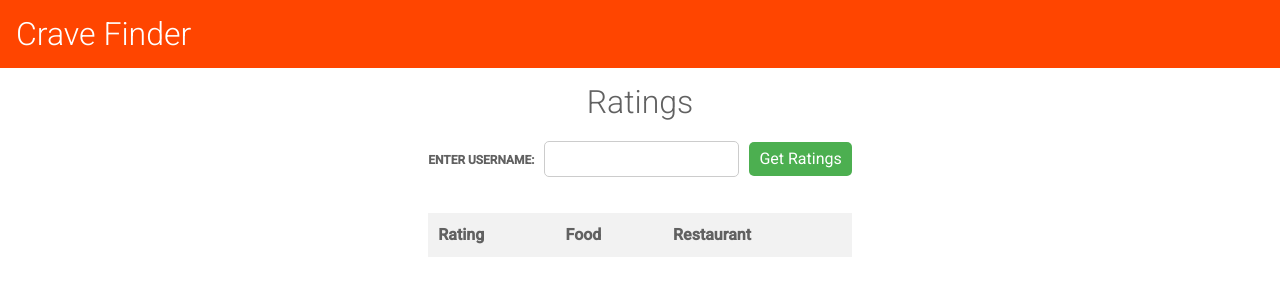
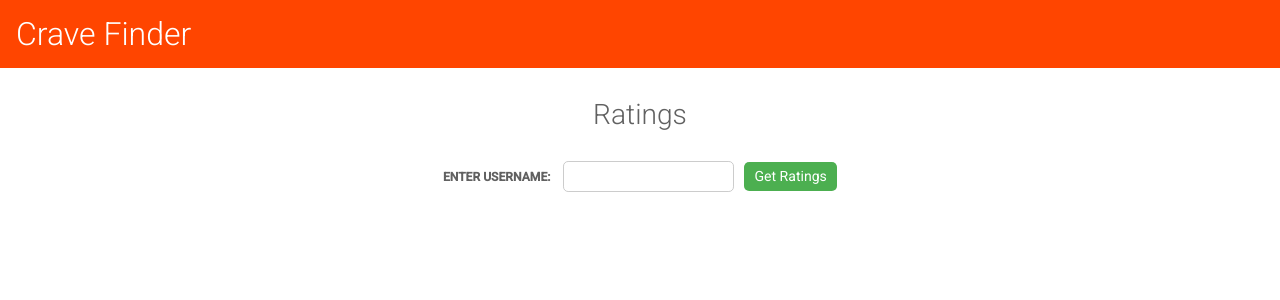
Before and after one commit to ZacharyBournand/crave-finder, an Angular app in the folder frontend/: page /reviews in a window 1280 px wide. Shown: the top 300 px of the page. Built offline with nearby package versions, Linux system fonts and the light colour scheme.

Commit message:
In the search user ratings, hide the entire table until the user searches for it. Edit of the 'Back' button in the dish-ratings component. Removal of the 'Back to Homepage' hyperlink in the registration page

```diff
--- a/frontend/src/app/dish-ratings/dish-ratings.component.css
+++ b/frontend/src/app/dish-ratings/dish-ratings.component.css
@@ -2,7 +2,7 @@
 h2 {
     font-size: 24px;
     margin-bottom: 20px;
-    margin: 1vw 0;
+    margin: 2vw 0;
 }
 
 h2 span {
@@ -32,3 +32,15 @@ h2 span {
 .ratings-table tr:nth-child(even) {
     background-color: #f2f2f2;
 }
+
+.back-hyperlink {
+    text-decoration: underline;
+    display: flex;
+    justify-content: center;
+    color: rgba(0, 0, 255, 0.508);
+    margin-top: 3.5vw;
+}
+
+.back-hyperlink:hover {
+    color: darkblue;
+}
--- a/frontend/src/app/reviews-page/reviews-page.component.css
+++ b/frontend/src/app/reviews-page/reviews-page.component.css
@@ -1,37 +1,37 @@
 /* Styles for header */
 .header {
-  font-size: 32px;
-  margin-bottom: 15px;
-  margin-top: 10px;
+  font-size: 2.2vw;
+  margin: 2vw 0;
   font-weight: lighter;
   text-align: center;
 }
 
 /* Styles for input container */
 .input-container {
-  margin-bottom: 20px;
+  margin-bottom: 2vw;
 }
 
 /* Styles for label */
 .input-container label {
   display: inline-block;
-  margin-right: 10px;
+  margin-right: 1vw;
+  font-size: .95vw;
 }
 
 /* Styles for input */
 .input-container input {
-  padding: 5px;
-  font-size: 16px;
-  border-radius: 5px;
-  border: 1px solid #ccc;
-  margin-right: 10px;
+  padding: .3vw;
+  font-size: 1.1vw;
+  border-radius: .4vw;
+  border: .1vw solid #ccc;
+  margin-right: .8vw;
 }
 
 /* Styles for button */
 .input-container button {
-  padding: 5px 10px;
-  font-size: 16px;
-  border-radius: 5px;
+  padding: .3vw .8vw;
+  font-size: 1.1vw;
+  border-radius: .4vw;
   background-color: #4CAF50;
   color: #fff;
   border: none;
@@ -45,22 +45,30 @@
 .ratings-table {
   border-collapse: collapse;
   width: 100%;
+  border: .1vw solid #ddd;
 }
 
 /* Styles for table head */
 .ratings-table th {
   text-align: left;
-  padding: 10px;
+  padding: .8vw;
   background-color: #f2f2f2;
 }
 
 /* Styles for table row */
 .ratings-table td {
-  border: 1px solid #ddd;
-  padding: 10px;
+  border: .1vw solid #ddd;
+  padding: .8vw;
 }
 
 /* Styles for alternating row colors */
 .ratings-table tr:nth-child(even) {
   background-color: #f2f2f2;
 }
+
+.no-ratings {
+  text-align: center;
+  color: red;
+  font-weight: bold;
+  font-size: medium;
+}
--- a/frontend/src/app/reviews-page/reviews-page.component.html
+++ b/frontend/src/app/reviews-page/reviews-page.component.html
@@ -6,7 +6,7 @@
     <button (click)="getUserRatings()">Get Ratings</button>
 </div>
 
-<table class="ratings-table">
+<table class="ratings-table" *ngIf="ratings.length > 0">
     <thead>
       <tr>
         <th>Rating</th>
@@ -22,3 +22,5 @@
       </tr>
     </tbody>
 </table>
+
+<p class="no-ratings" *ngIf="noRatings">No ratings from {{username}} yet</p>
--- a/frontend/src/app/reviews-page/reviews-page.component.ts
+++ b/frontend/src/app/reviews-page/reviews-page.component.ts
@@ -2,13 +2,6 @@ import { Component } from '@angular/core';
 import { HttpClient } from '@angular/common/http';
 import { HttpParams } from '@angular/common/http';
 import { Rating } from '../restaurants'
-
-/*interface Rating {
-  rating: number;
-  restaurant: string;
-  food: string;
-  user_id: string;
-}*/
 
 @Component({
   selector: 'app-reviews-page',
@@ -18,6 +11,7 @@ import { Rating } from '../restaurants'
 export class ReviewsPageComponent {
   ratings: Rating[] = [];
   username: string = '';
+  noRatings: boolean = false;
 
   constructor(private http: HttpClient) { }
 
@@ -27,6 +21,9 @@ export class ReviewsPageComponent {
     this.http.get<Rating[]>('http://localhost:8080/get-user-ratings?user_id=', {params}).subscribe(
       data => {
         this.ratings = data;
+
+        // Check if ratings array is empty
+        this.noRatings = this.ratings.length === 0;
       },
       error => {
         console.log(error);
--- a/frontend/src/app/user-registration/user-registration.component.css
+++ b/frontend/src/app/user-registration/user-registration.component.css
@@ -72,15 +72,3 @@ p {
     background-color:orangered;
     top: 100%;
 }
-
-.hyperlink-to-homepage {
-    text-decoration: underline;
-    display: flex;
-    justify-content: center;
-    color: rgba(0, 0, 255, 0.508);
-    margin-top: 3.5vw;
-}
-
-.hyperlink-to-homepage:hover {
-    color: darkblue;
-}
--- a/frontend/src/app/user-registration/user-registration.component.html
+++ b/frontend/src/app/user-registration/user-registration.component.html
@@ -23,8 +23,6 @@
   </form>
 
   <p>{{ responseMessage }}</p>
-
-  <a class="hyperlink-to-homepage" [routerLink]="['/']">Back to Homepage</a>
 </div>
 
 <div class="bottom"></div>
```
